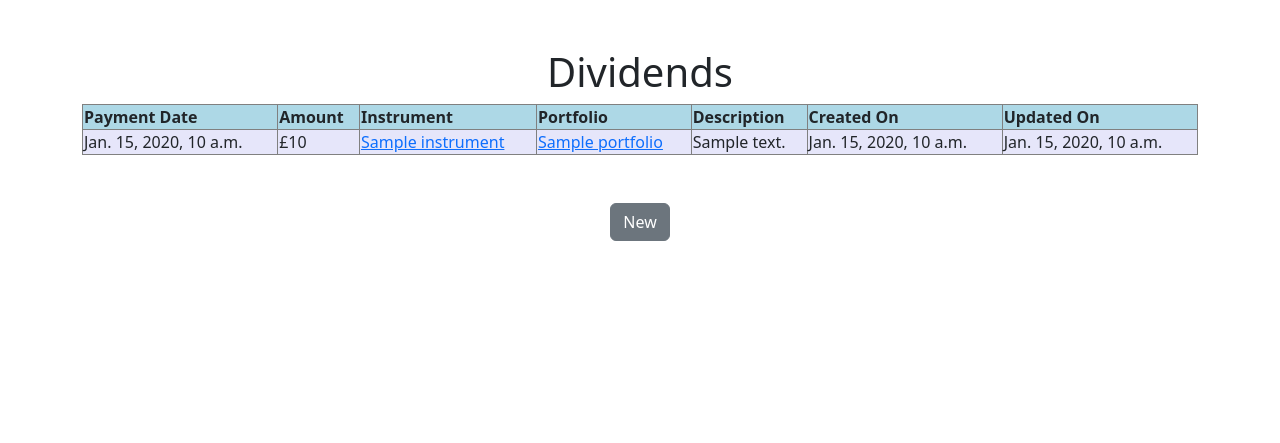
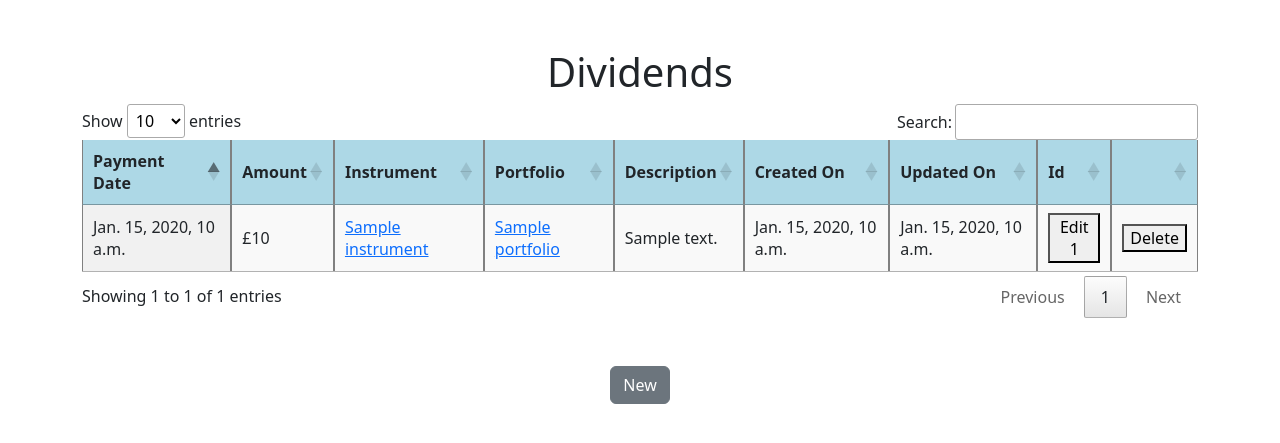
Before and after one commit to RichardStaines/TradingWebApp, a Django app: template dividends/templates/dividends_list.html in a window 1280 px wide. Shown: the part 54-497 px from the top of the page. Run offline with Django 3.2, Linux system fonts and the light colour scheme; the template is opened without the code that fills it: most values are stand-ins (such as "Sample title", 1, 10 or a date in 2020); some libraries are stand-ins or nearby versions.

Commit message:
Get the datatables working and make the grids more consistent.

```diff
--- a/dividends/templates/dividends_list.html
+++ b/dividends/templates/dividends_list.html
@@ -3,8 +3,9 @@
 {% load humanize %}
 
 {% block content %}
+
     <h1 class="my5">Dividends</h1>
-    <table id="dividends" class="display datatable table-striped table-bordered"
+    <table id="datatable1" class="display stripe table-bordered"
            style="width:100%" searching="true">
     <thead>
 
@@ -16,6 +17,8 @@
             <th class="sorting_enabled">Description</th>
             <th class="sorting_enabled">Created On</th>
             <th class="sorting_enabled">Updated On</th>
+            <th>Id</th>
+            <th></th>
         </tr>
     </thead>
         <tbody>
@@ -36,9 +39,26 @@
                 <td>{{dividend.description}}</td>
                 <td>{{dividend.created_on}}</td>
                 <td>{{dividend.updated_on}}</td>
+                <td>
+                    <button onclick="window.location.href='{% url 'dividend.update' pk=dividend.id %}'"
+                            class="test-dark text-decoration-non">Edit {{dividend.id}}</button>
+                </td>
+                <td>
+                    <button onclick="window.location.href='{% url 'dividend.delete' pk=dividend.id %}'"
+                            class="test-dark text-decoration-non">Delete</button>
+                </td>
             </tr>
             {% endfor %}
         </tbody>
     </table>
 <a href="{% url 'dividend.new' %}" class="btn btn-secondary my-5">New</a>
+
+<script>
+
+    $(document).ready(function() {
+        $('#datatable1').DataTable();
+    } );
+
+</script>
+
 {% endblock %}
--- a/static/templates/base.html
+++ b/static/templates/base.html
@@ -3,7 +3,13 @@
 <html lang="en" xml:lang="en" xmlns= "http://www.w3.org/1999/xhtml">
     <head>
         <title>Trading Positions Application</title>
-        <link href="https://cdn.jsdelivr.net/npm/bootstrap@5.3.2/dist/css/bootstrap.min.css" rel="stylesheet" integrity="sha384-T3c6CoIi6uLrA9TneNEoa7RxnatzjcDSCmG1MXxSR1GAsXEV/Dwwykc2MPK8M2HN" crossorigin="anonymous">
+        <link href="https://cdn.jsdelivr.net/npm/bootstrap@5.3.2/dist/css/bootstrap.min.css" rel="stylesheet" crossorigin="anonymous">
+
+        <link rel="stylesheet" type="text/css" href="https://cdn.datatables.net/1.13.7/css/jquery.dataTables.css">
+
+        <script src="https://code.jquery.com/jquery-3.7.1.js" crossorigin="anonymous"></script>
+        <script type="text/javascript" charset="utf8" src="https://cdn.datatables.net/1.13.7/js/jquery.dataTables.js"></script>
+
         <link rel="stylesheet" href="{% static 'css/styles.css' %}" />
     </head>
 <body>
```
Also changed, not shown: cash/templates/cash_list.html (+8 -1 lines), instrument/templates/instrument_list.html (+18 -1 lines), trade/templates/trade_list.html (+8 -1 lines).
